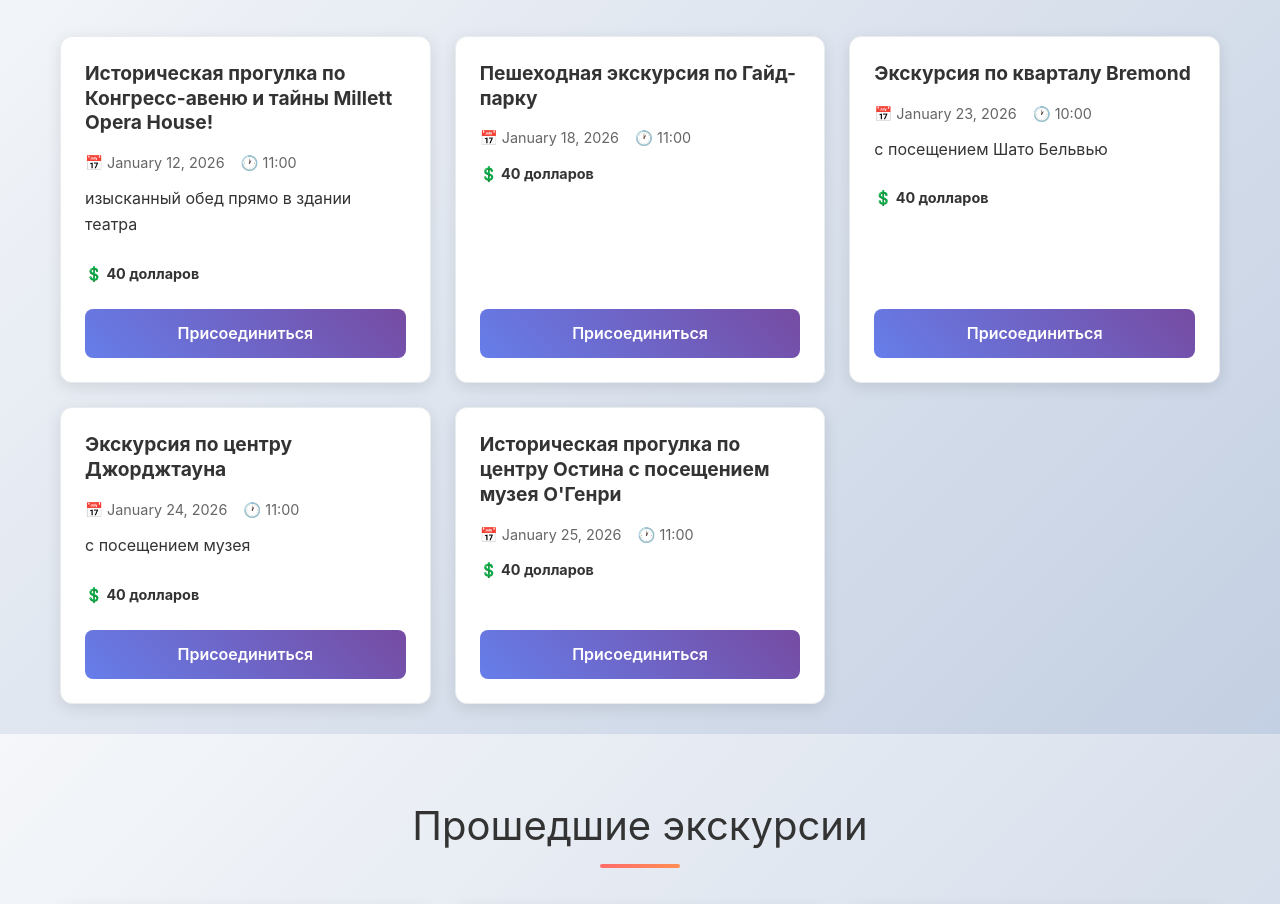
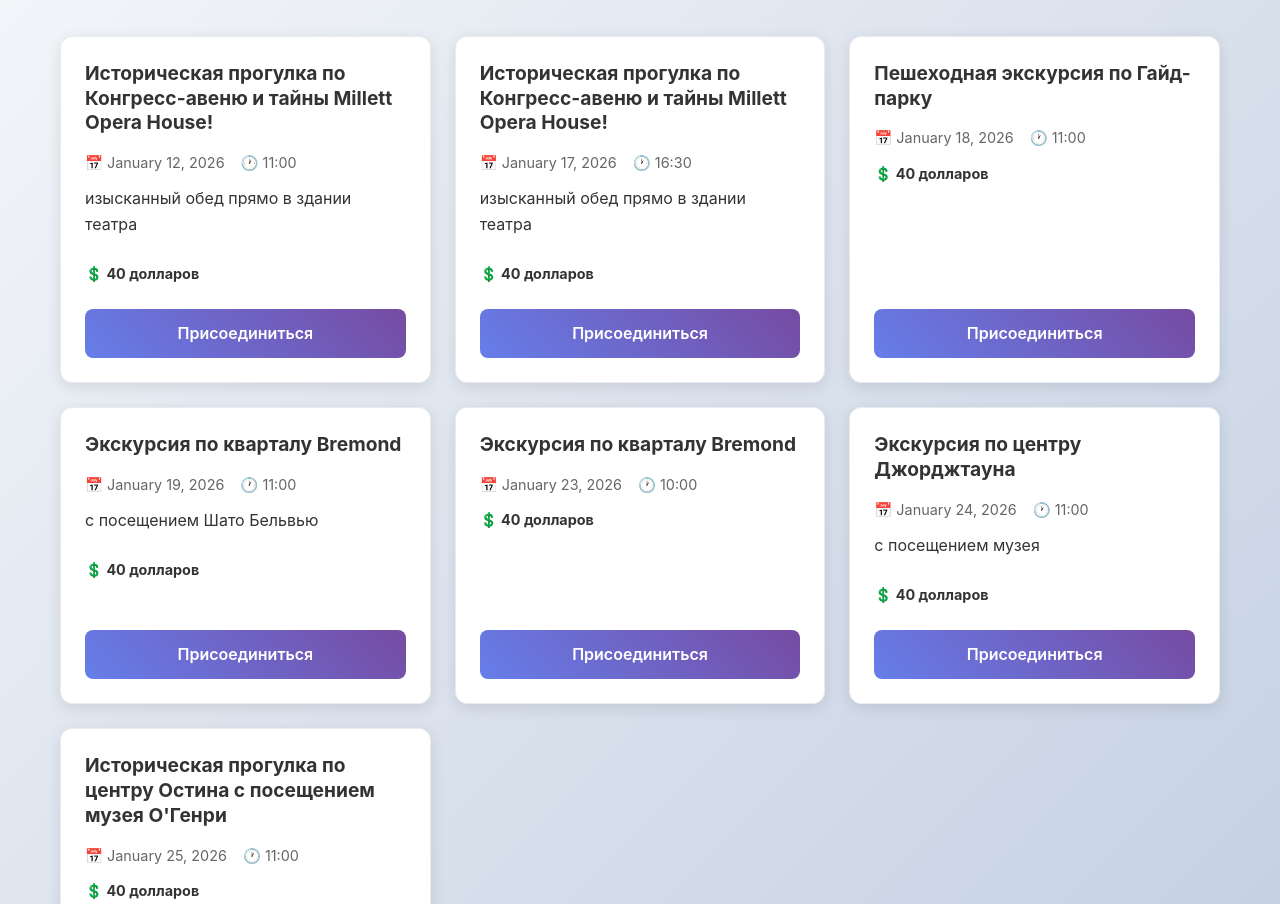
Before and after one commit to tatiana-act/nextjs-boilerplate, a Next.js app: page / in a window 1280 px wide. Shown: the part 5102-6006 px from the top of the page. Built offline with nearby package versions, Linux system fonts and the light colour scheme.

Commit message:
new upcoming tours

```diff
--- a/data/upcomingTours.ts
+++ b/data/upcomingTours.ts
@@ -10,6 +10,14 @@ export const upcomingTours: UpcomingTourEvent[] = [
         bonus: 'изысканный обед прямо в здании театра'
     },
     {
+        id: 'tour49',
+        tourProgramId: 'Milt',
+        date: '2026-01-17',
+        time: '16:30',
+        price: 40,
+        bonus: 'изысканный обед прямо в здании театра'
+    },
+    {
         id: 'tour43',
         tourProgramId: 'Hyde',
         date: '2026-01-18',
@@ -18,12 +26,20 @@ export const upcomingTours: UpcomingTourEvent[] = [
         bonus: ''
     },
     {
+        id: 'tour50',
+        tourProgramId: 'Brmn',
+        date: '2026-01-19',
+        time: '11:00',
+        price: 40,
+        bonus: "с посещением Шато Бельвью"
+    },
+    {
         id: 'tour46',
         tourProgramId: 'Brmn',
         date: '2026-01-23',
         time: '10:00',
         price: 40,
-        bonus: "с посещением Шато Бельвью"
+        bonus: ''
     },
     {
         id: 'tour45',
```
